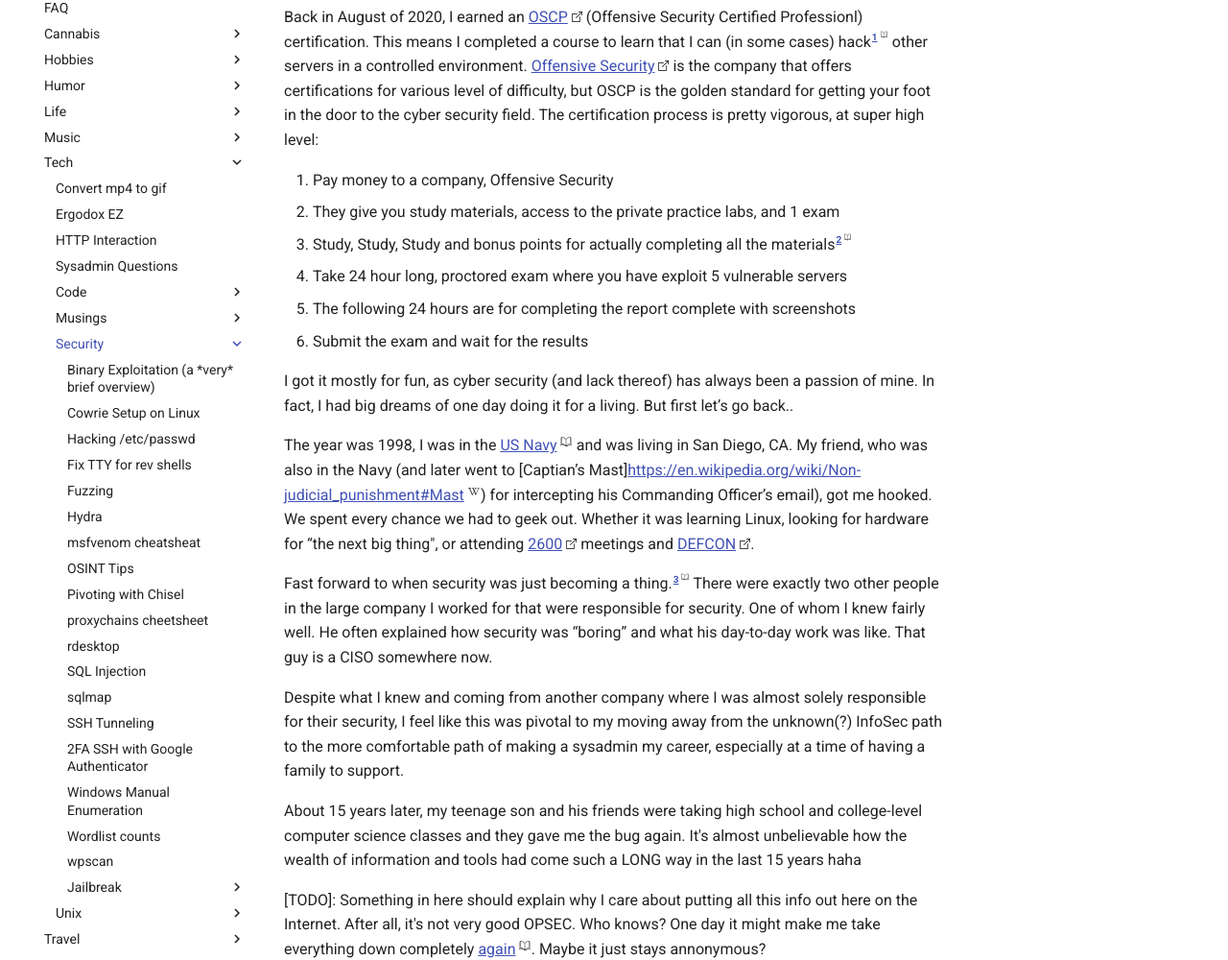
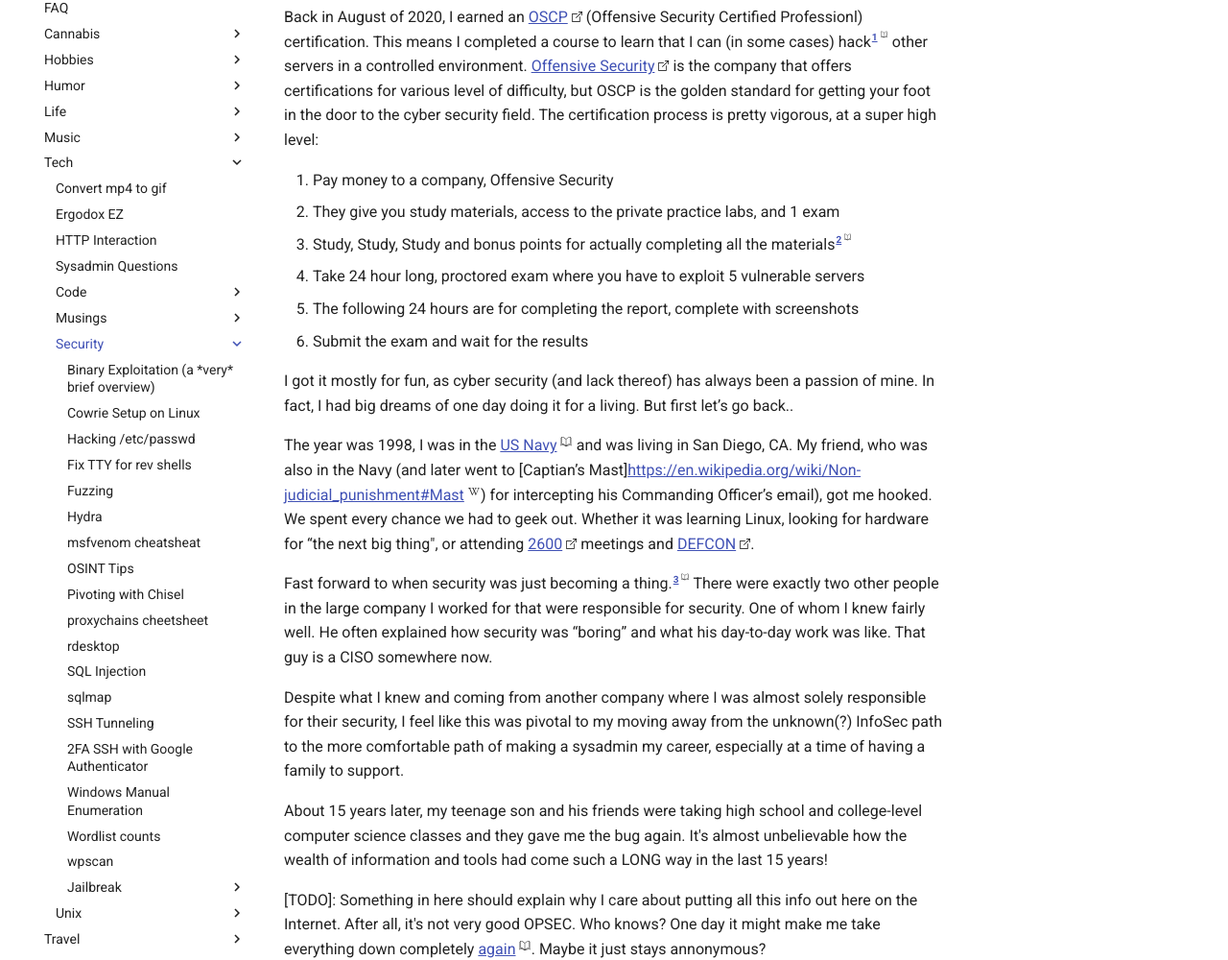
Before and after one commit to los7key/garden, an MkDocs documentation site: the page built from docs/tech/security/README.md, in a window 1280 px wide and 1400 px high. Shown: the part 184-1184 px from the top of the window at 96% size. Built offline with MkDocs 1.6.1 and Material for MkDocs 9.7.7, drawn with Linux system fonts in a browser that asks for light colours.

```diff
--- a/docs/tech/security/README.md
+++ b/docs/tech/security/README.md
@@ -3,16 +3,16 @@ layout: post
 title: Security README
 description: Security README
 date: 2022-05-12
-Last Updated: 2022-08-10
+Last Updated: 2022-08-13
 ---
 
-Back in August of 2020, I earned an [OSCP](https://www.offensive-security.com/pwk-oscp/) (Offensive Security Certified Professionl) certification.  This means I completed a course to learn that I can (in some cases) hack[^1] other servers in a controlled environment.  [Offensive Security](https://www.offensive-security.com/) is the company that offers certifications for various level of difficulty, but OSCP is the golden standard for getting your foot in the door to the cyber security field.  The certification process is pretty vigorous, at super high level:
+Back in August of 2020, I earned an [OSCP](https://www.offensive-security.com/pwk-oscp/) (Offensive Security Certified Professionl) certification.  This means I completed a course to learn that I can (in some cases) hack[^1] other servers in a controlled environment.  [Offensive Security](https://www.offensive-security.com/) is the company that offers certifications for various level of difficulty, but OSCP is the golden standard for getting your foot in the door to the cyber security field.  The certification process is pretty vigorous, at a super high level:
 
 1. Pay money to a company, Offensive Security
 2. They give you study materials, access to the private practice labs, and 1 exam
 3. Study, Study, Study and bonus points for actually completing all the materials[^2]
-4. Take 24 hour long, proctored exam where you have exploit 5 vulnerable servers
-5. The following 24 hours are for completing the report complete with screenshots
+4. Take 24 hour long, proctored exam where you have to exploit 5 vulnerable servers
+5. The following 24 hours are for completing the report, complete with screenshots
 6. Submit the exam and wait for the results
 
 I got it mostly for fun, as cyber security (and lack thereof) has always been a passion of mine.  In fact, I had big dreams of one day doing it for a living.  But first let’s go back..
@@ -23,7 +23,7 @@ Fast forward to when security was just becoming a thing.[^3]  There were exactly
 
 Despite what I knew and coming from another company where I was almost solely responsible for their security, I feel like this was pivotal to my moving away from the unknown(?) InfoSec path to the more comfortable path of making a sysadmin my career, especially at a time of having a family to support.
 
-About 15 years later, my teenage son and his friends were taking high school and college-level computer science classes and they gave me the bug again. It's almost unbelievable how the wealth of information and tools had come such a LONG way in the last 15 years haha
+About 15 years later, my teenage son and his friends were taking high school and college-level computer science classes and they gave me the bug again. It's almost unbelievable how the wealth of information and tools had come such a LONG way in the last 15 years!
 
 [TODO]: Something in here should explain why I care about putting all this info out here on the Internet.  After all, it's not very good OPSEC.  Who knows? One day it might make me take everything down completely [again](/tech/code/how-my-site-works).  Maybe it just stays annonymous?
 
```
Also changed, not shown: docs/faq.md (+5 -2 lines), docs/index.md (+3 -1 lines), docs/life/tux.md (+4 -4 lines), docs/tech/musings/history-of-infosec-and-www.md (+6 -4 lines), docs/travel/quotes.md (+4 -4 lines), theme/assets/images/brains.jpg (deleted).
